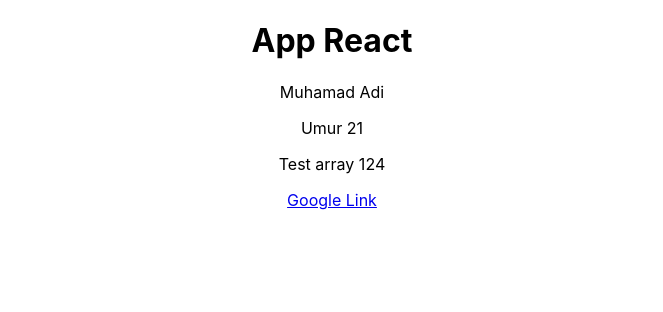
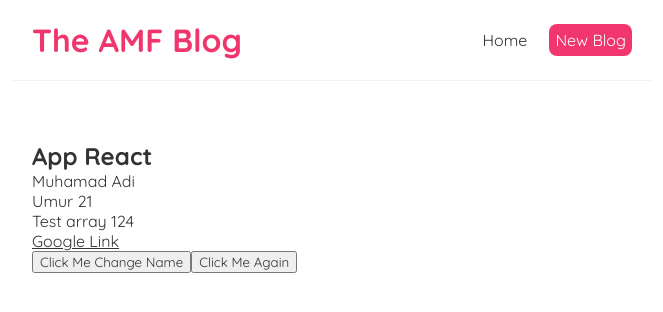
Before and after one commit to hidayahapriliansyah/belajar-react-netninja-project, a React (Create React App) app: page / in a window 1280 px wide. Shown: the top 312 px of the page, without its empty margins (308-971 px from the left). Built offline with nearby package versions, Linux system fonts and the light colour scheme.

Commit message:
userhook lieur ...

```diff
--- a/src/App.js
+++ b/src/App.js
@@ -1,5 +1,6 @@
-import logo from './logo.svg';
-import './App.css';
+import Navbar from './Navbar';
+import Home from './Home';
+import './index.css';
 
 function App() {
   const name = 'Muhamad Adi';
@@ -9,12 +10,10 @@ function App() {
 
   return (
     <div className="App">
+      <Navbar />
+
       <div className="content">
-        <h1 className="title">App React</h1>
-        <p>{name}</p>
-        <p>Umur {age}</p>
-        <p>Test array {array} </p>
-        <a href={link}>Google Link</a>
+        <Home name={name} age={age} array={array} link={link} />
       </div>
     </div>
   );
--- /dev/null
+++ b/src/Home.js
@@ -0,0 +1,31 @@
+import { useState } from "react";
+
+const Home = (props) => {
+  const { name, age, array, link } = props;
+
+  const [nameUI, setName] = useState(name);
+
+  const handleClick = (e) => {
+    console.log('Hello', e);
+    setName('Hidayah Apriliansyah');
+  }
+
+  const handleClickAgain = (name, e) => {
+    console.log('Hello Again ', name, e.target.innerText);
+  }
+
+  return (
+    <section className="home">
+      <h1 className="title">App React</h1>
+      <p>{nameUI}</p>
+      <p>Umur {age}</p>
+      <p>Test array {array} </p>
+      <a href={link}>Google Link</a>
+      <br />
+      <button onClick={handleClick}>Click Me Change Name</button>
+      <button onClick={(e) => handleClickAgain('Hidayah', e)}>Click Me Again</button>
+    </section>
+  );
+};
+
+export default Home;
--- /dev/null
+++ b/src/Navbar.js
@@ -0,0 +1,22 @@
+const Navbar = () => {
+  return (
+    <div className="navbar">
+      <h1>The AMF Blog</h1>
+      <div className="links">
+        <a href="/">Home</a>
+        <a
+          href="/create"
+          style={{
+            color: 'white',
+            backgroundColor: '#f1356d',
+            borderRadius: '0.5em',
+          }}
+        >
+          New Blog
+        </a>
+      </div>
+    </div>
+  );
+};
+
+export default Navbar;
--- a/src/index.css
+++ b/src/index.css
@@ -1,13 +1,40 @@
-body {
+@import url('https://fonts.googleapis.com/css2?family=Quicksand:wght@300;400;500;600;700&display=swap');
+
+* {
   margin: 0;
-  font-family: -apple-system, BlinkMacSystemFont, 'Segoe UI', 'Roboto', 'Oxygen',
-    'Ubuntu', 'Cantarell', 'Fira Sans', 'Droid Sans', 'Helvetica Neue',
-    sans-serif;
-  -webkit-font-smoothing: antialiased;
-  -moz-osx-font-smoothing: grayscale;
+  font-family: 'Quicksand', sans-serif;
+  color: #333;
 }
 
-code {
-  font-family: source-code-pro, Menlo, Monaco, Consolas, 'Courier New',
-    monospace;
+.navbar {
+  padding: 20px;
+  display: flex;
+  align-items: center;
+  max-width: 600px;
+  margin: 0 auto;
+  border-bottom: 1px solid #f2f2f2;
 }
+
+.navbar h1 {
+  color: #f1356d;
+}
+
+.navbar .links {
+  margin-left: auto;
+}
+
+.navbar a {
+  margin-left: 16px;
+  text-decoration: none;
+  padding: 6px;
+}
+
+.navbar a:hover {
+  color: #f1356d;
+}
+
+.content {
+  max-width: 600px;
+  margin: 40px auto;
+  padding: 20px;
+}
```
